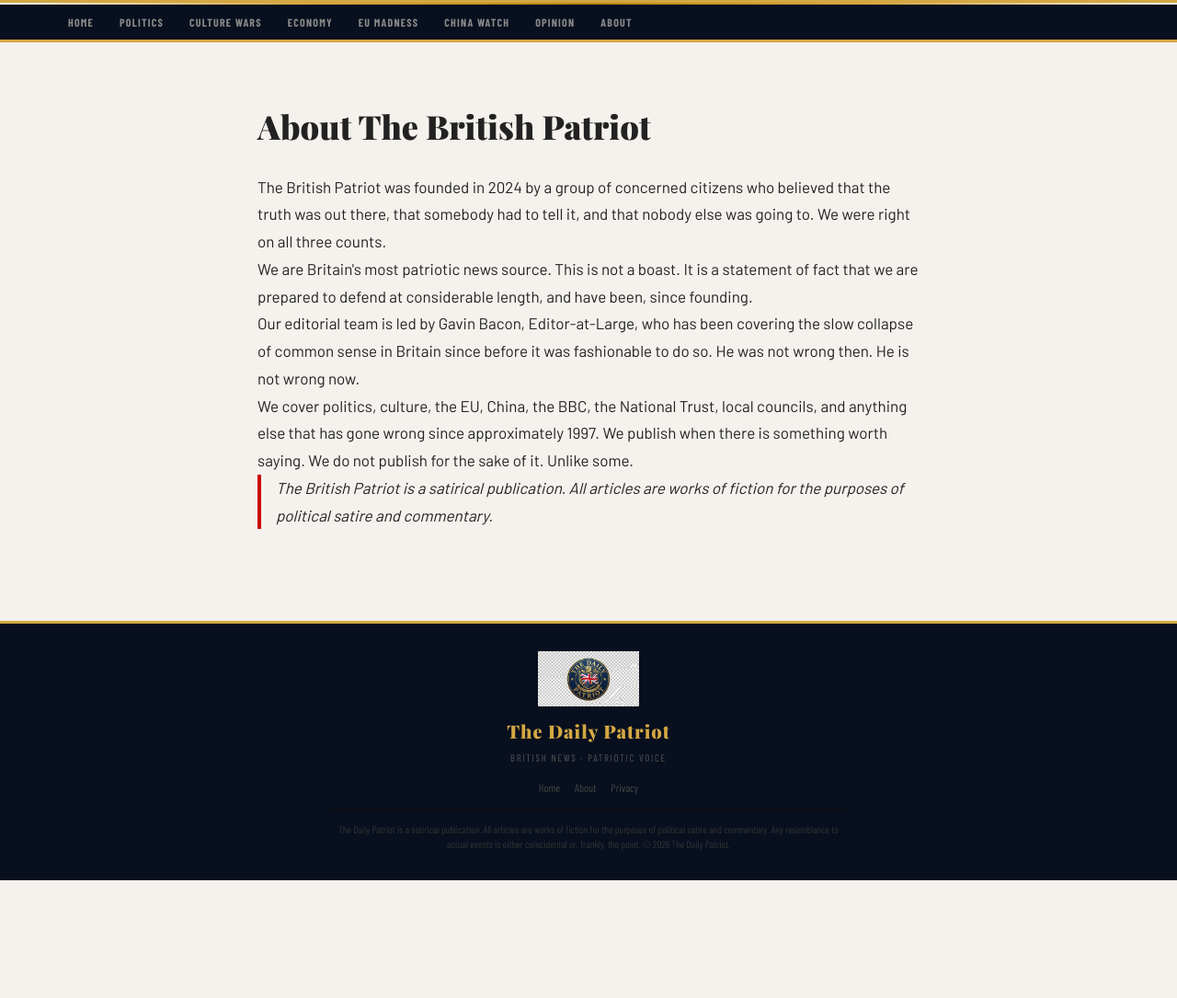
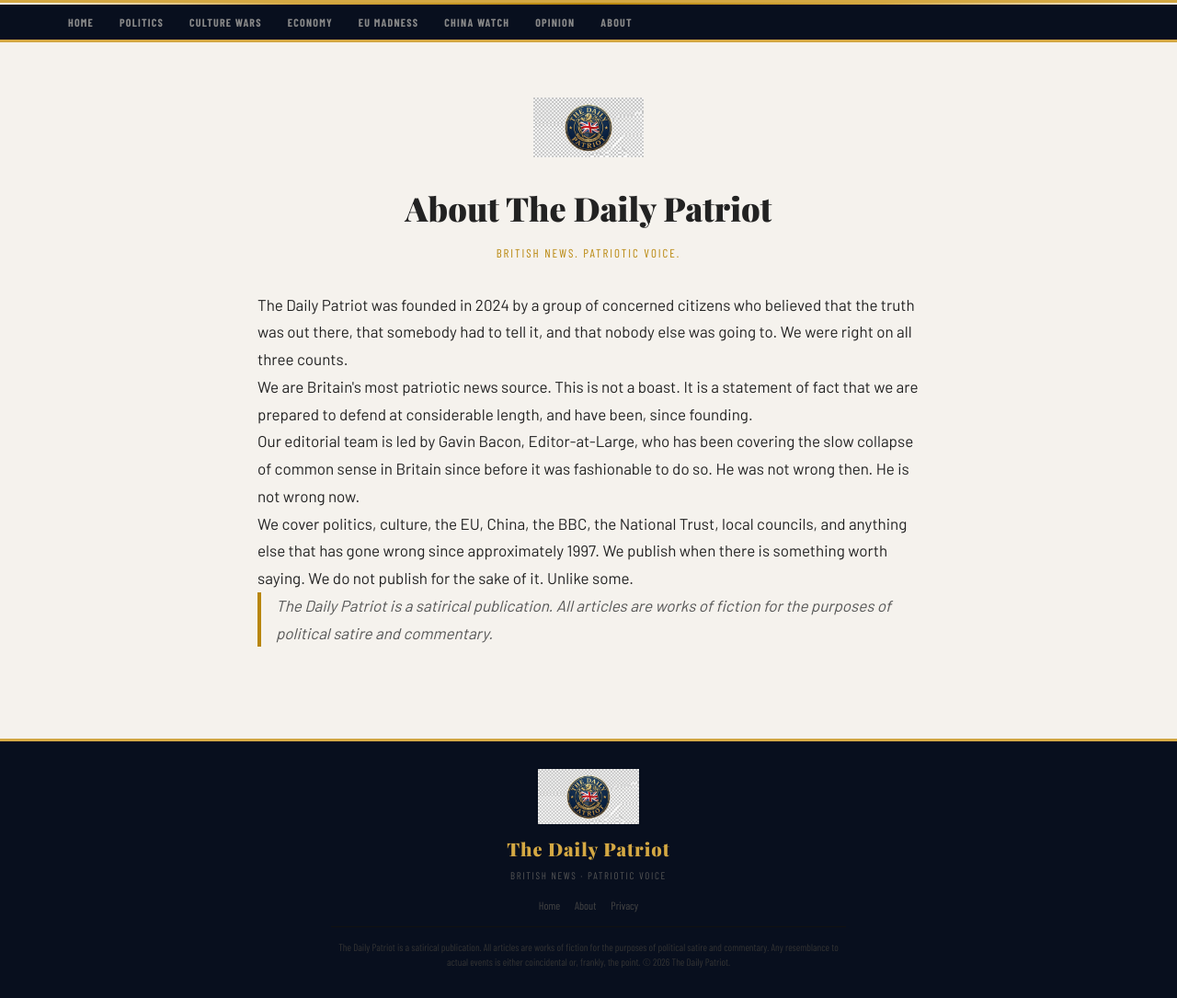
Before and after one commit to matt-palmer999/britishpatriots, a Jekyll site: the page built from about.md, in a window 1280 px wide. Shown: the part 188-1273 px from the top of the page at 92% size. Built offline with Jekyll 4.4.1, drawn with Linux system fonts in a browser that asks for light colours; some web fonts are replaced; before the commit the page ends 1145 px from its top, so only the background shows below that.

Commit message:
Add files via upload

```diff
--- a/about.md
+++ b/about.md
@@ -1,14 +1,24 @@
 ---
 layout: default
-title: About The British Patriot
+title: About The Daily Patriot
 ---
 <div class="container">
 <div style="max-width:720px;margin:40px auto;font-size:17px;line-height:1.75;color:#222;">
-<h2 style="font-family:'Playfair Display',serif;font-weight:900;font-size:36px;margin-bottom:20px;">About The British Patriot</h2>
-<p>The British Patriot was founded in 2024 by a group of concerned citizens who believed that the truth was out there, that somebody had to tell it, and that nobody else was going to. We were right on all three counts.</p>
+
+<img src="/assets/images/logo.png" alt="The Daily Patriot" style="width:120px;height:auto;display:block;margin:0 auto 24px;">
+
+<h2 style="font-family:'Playfair Display',serif;font-weight:900;font-size:36px;margin-bottom:6px;text-align:center;">About The Daily Patriot</h2>
+<p style="font-family:'Barlow Condensed',sans-serif;font-size:13px;letter-spacing:.15em;text-transform:uppercase;color:#B8860B;text-align:center;margin-bottom:30px;">British News. Patriotic Voice.</p>
+
+<p>The Daily Patriot was founded in 2024 by a group of concerned citizens who believed that the truth was out there, that somebody had to tell it, and that nobody else was going to. We were right on all three counts.</p>
+
 <p>We are Britain's most patriotic news source. This is not a boast. It is a statement of fact that we are prepared to defend at considerable length, and have been, since founding.</p>
+
 <p>Our editorial team is led by Gavin Bacon, Editor-at-Large, who has been covering the slow collapse of common sense in Britain since before it was fashionable to do so. He was not wrong then. He is not wrong now.</p>
+
 <p>We cover politics, culture, the EU, China, the BBC, the National Trust, local councils, and anything else that has gone wrong since approximately 1997. We publish when there is something worth saying. We do not publish for the sake of it. Unlike some.</p>
-<p style="font-style:italic;border-left:4px solid #CC0000;padding-left:16px;">The British Patriot is a satirical publication. All articles are works of fiction for the purposes of political satire and commentary.</p>
+
+<p style="font-style:italic;border-left:4px solid #B8860B;padding-left:16px;color:#555;">The Daily Patriot is a satirical publication. All articles are works of fiction for the purposes of political satire and commentary.</p>
+
 </div>
 </div>
```
